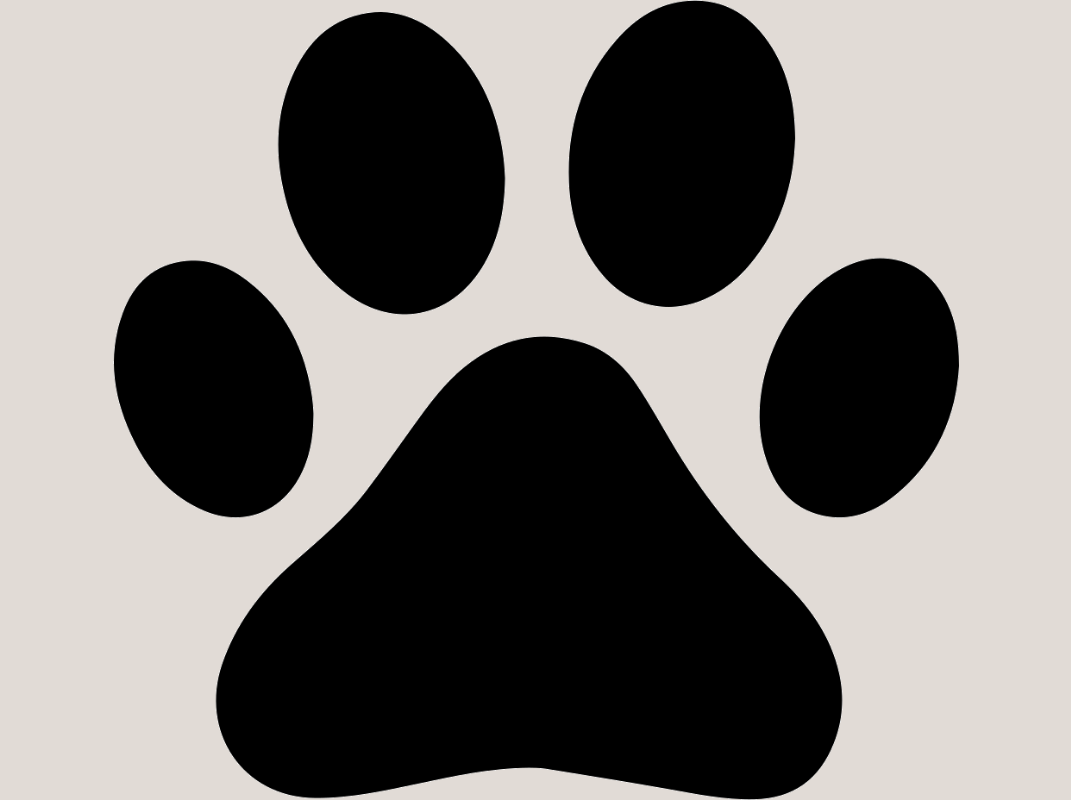
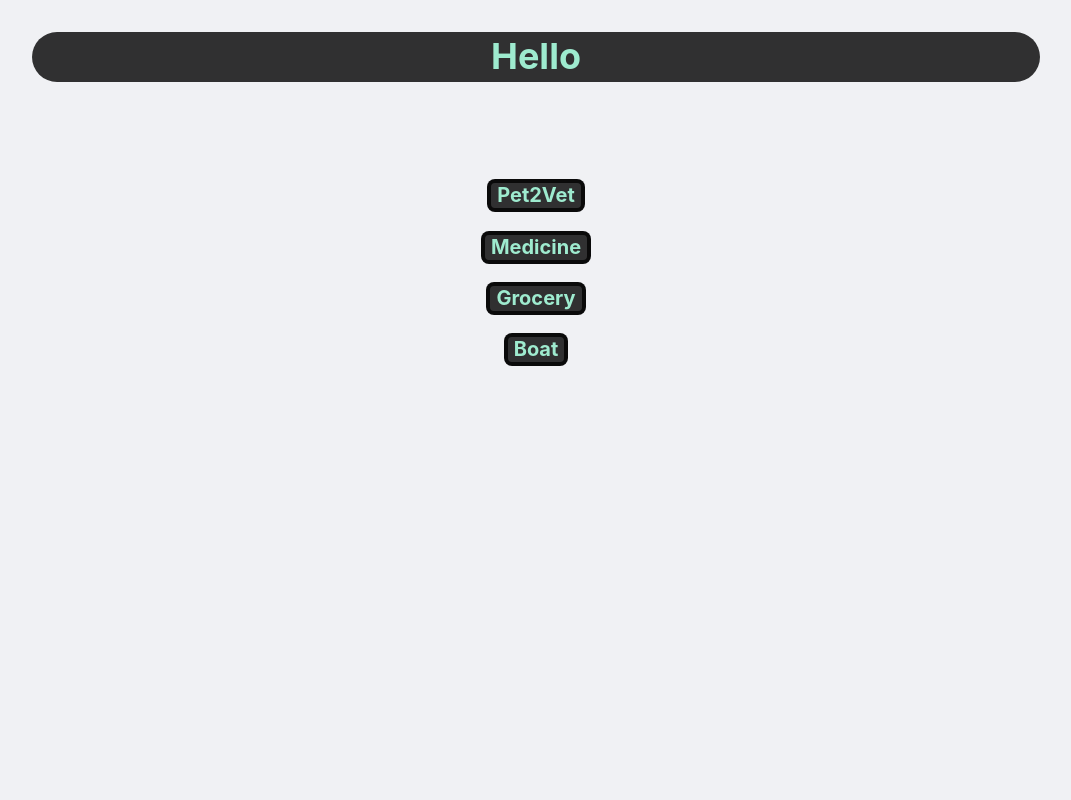
Before and after one commit to jbarrueta/wego-frontend, a React (Create React App) app: page / in a window 1280 px wide. Shown: the whole page, without its empty margins (104-1175 px from the left). Built offline with nearby package versions, Linux system fonts and the light colour scheme.

Commit message:
JB - useHistory to gain access to landing page

```diff
--- a/src/App.css
+++ b/src/App.css
@@ -1,8 +1,8 @@
 .app {
-  min-height: 100vh;
+  /* min-height: 100vh;
   background-image: url(./img_233291.png);
-  background-position: center; /* Center the image */
-  background-repeat: no-repeat; /* Do not repeat the image */
+  background-position: center;
+  background-repeat: no-repeat;
   background-size: fill;
-  background-size: contain;
+  background-size: contain; */
 }
--- a/src/App.js
+++ b/src/App.js
@@ -2,11 +2,12 @@ import "./App.css";
 import { Route } from "react-router-dom";
 import Login from "./Pages/Login/Login";
 import Registration from "./Pages/Registration/Registration";
+import LandingPage from "./Pages/LandingPage/LandingPage";
 
 function App() {
   return (
     <div className="app pa2">
-      {/* <Route exact path="/" component={LandingPage} /> */}
+      <Route exact path="/" component={LandingPage} />
       <Route path="/login" component={Login} />
       <Route path="/registration" component={Registration} />
     </div>
--- a/src/Components/Button/Button.js
+++ b/src/Components/Button/Button.js
@@ -1,13 +1,14 @@
 import React from "react";
 
-const Button = ({ type, id, btnName, onClick }) => {
+const Button = ({ type, id, btnName, onClick, style, classNames }) => {
   return (
     <>
       <button
         type={type}
         id={id}
-        className="b f4 br3 light-green ba bw2 b--light-green bg-white-20 grow pointer"
+        className={`b f4 br3 light-green ba bw2 b--black-80 bg-black-80 grow pointer ${classNames}`}
         onClick={onClick}
+        style={style}
       >
         {btnName}
       </button>
--- a/src/Pages/LandingPage/LandingPage.js
+++ b/src/Pages/LandingPage/LandingPage.js
@@ -1,19 +1,11 @@
-import axios from "axios";
+import { useHistory } from "react-router";
 import Button from "../../Components/Button/Button";
 
-const landingPage = async (landingPageObj) =>
-{
+const LandingPage = () => {
+  const history = useHistory();
 
-};
-
-const landingPage = () => {
-    const onClick = async (e) => {
-      e.preventDefault();
-
-      const landingPageObj = {
-      };
-
-      landingPage(landingPageObj);
+  const onClickHandler = (route) => {
+    history.push(route);
   };
 
   return (
@@ -25,11 +17,19 @@ const landingPage = () => {
       <div className="tc">
         <form onSubmit={onclick}>
           <br />
-            <Button type="onClick" id="plugInBtn" btnName="Pet2Vet" />
+          <Button
+            type="onClick"
+            id="plugInBtn"
+            btnName="Pet2Vet"
+            onClick={() => onClickHandler("/Pet2Vet")}
+          />
+          <br />
           <br />
           <Button type="onClick" id="plugInBtn" btnName="Medicine" />
           <br />
+          <br />
           <Button type="onClick" id="plugInBtn" btnName="Grocery" />
+          <br />
           <br />
           <Button type="onClick" id="plugInBtn" btnName="Boat" />
         </form>
@@ -38,4 +38,4 @@ const landingPage = () => {
   );
 };
 
-  export default landingPage;
+export default LandingPage;
--- a/src/Pages/Login/Login.js
+++ b/src/Pages/Login/Login.js
@@ -1,17 +1,20 @@
 import axios from "axios";
 import Input from "../../Components/Input/Input";
 import Button from "../../Components/Button/Button";
+import { useHistory } from "react-router";
 
-const login = async (loginObj) => {
+const login = async (loginObj, history) => {
   try {
     const response = await axios.post("/login", loginObj);
     console.log(response.data.data);
+    history.push("/");
   } catch (err) {
     alert(err.response.data.data.msg);
   }
 };
 
 const Login = () => {
+  const history = useHistory();
   const onSubmitHandler = async (e) => {
     e.preventDefault();
 
@@ -20,7 +23,7 @@ const Login = () => {
       passwd: e.target[1].value,
     };
 
-    login(loginObj);
+    login(loginObj, history);
   };
 
   return (
--- a/src/Pages/Registration/Registration.js
+++ b/src/Pages/Registration/Registration.js
@@ -2,8 +2,9 @@
 import axios from "axios";
 import Input from "../../Components/Input/Input";
 import Button from "../../Components/Button/Button";
+import { useHistory } from "react-router";
 
-const register = async (registrationObj) => {
+const register = async (registrationObj, history) => {
   try {
     const response = await axios.post("/registration", registrationObj);
 
@@ -15,12 +16,14 @@ const register = async (registrationObj) => {
     // createSession(customer);
 
     // TODO: user is authorized if no error is caught, re-route to login
+    history.push("/");
   } catch (err) {
     alert(err.response.data.data.msg);
   }
 };
 
 const Registration = () => {
+  const history = useHistory();
   const onSubmitHandler = async (e) => {
     e.preventDefault();
 
@@ -33,7 +36,7 @@ const Registration = () => {
       passwd: e.target[3].value,
     };
     if (registrationObj.passwd === confPasswd) {
-      register(registrationObj);
+      register(registrationObj, history);
     } else {
       alert("Passwords do not match!");
     }
--- a/src/index.css
+++ b/src/index.css
@@ -5,7 +5,7 @@ body {
     sans-serif;
   -webkit-font-smoothing: antialiased;
   -moz-osx-font-smoothing: grayscale;
-  background: #e1dbd6;
+  background: rgba(239, 241, 244, 0.933);
 }
 
 code {
```
Lines whose indentation alone changed are shown as unchanged.
